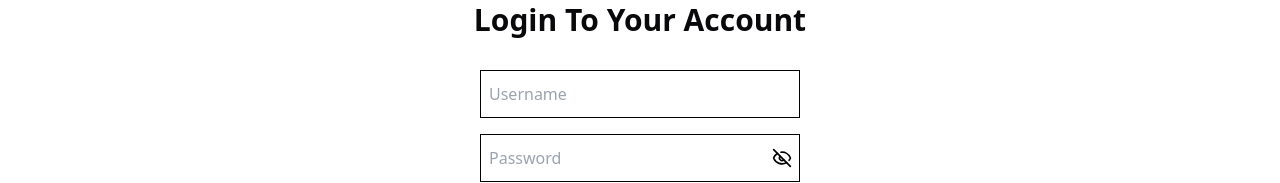
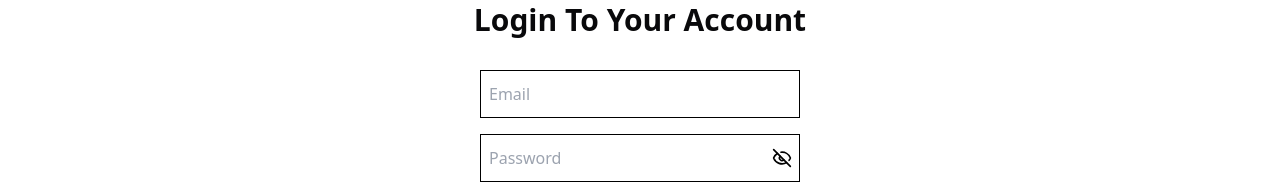
Before and after one commit to Divo123-tech/Educ8, a React (Vite) app in the folder client/: page /login in a window 1280 px wide. Shown: the part 159-342 px from the top of the page. Built offline with nearby package versions, Linux system fonts and the light colour scheme.

Commit message:
made login use email not username

```diff
--- a/client/src/components/Login/Login.tsx
+++ b/client/src/components/Login/Login.tsx
@@ -9,7 +9,7 @@ const Login = () => {
   const navigate = useNavigate();
   const [showPassword, setShowPassword] = useState<boolean>(false);
   const [userLogin, setUserLogin] = useState<LoginRequest>({
-    username: "",
+    email: "",
     password: "",
   });
   const [loginFailed, setLoginFailed] = useState<boolean>(false);
@@ -42,7 +42,7 @@ const Login = () => {
 
   const loginUser = async () => {
     try {
-      await login(userLogin.username, userLogin.password);
+      await login(userLogin.email, userLogin.password);
       const userDetails = await getCurrentUser();
       setUser(userDetails);
       navigate("/");
@@ -58,7 +58,7 @@ const Login = () => {
         <div className="bg-red-200 w-2/3 md:w-1/3 lg:w-1/4 px-4 py-4 flex items-center gap-4 ">
           <CircleAlert className="flex-shrink-0" />
           <h1 className="text-sm font-bold">
-            There was a problem logging in. Check your username and password or
+            There was a problem logging in. Check your email and password or
             create an account.
           </h1>
         </div>
@@ -69,8 +69,8 @@ const Login = () => {
           type="text"
           onChange={changeUserLogin}
           className="border border-black w-2/3 md:w-1/3 lg:w-1/4 h-12 px-2 py-2"
-          placeholder="Username"
-          name="username"
+          placeholder="Email"
+          name="email"
         ></input>
         <div className="relative w-2/3 md:w-1/3 lg:w-1/4">
           <input
--- a/client/src/services/users.service.ts
+++ b/client/src/services/users.service.ts
@@ -60,7 +60,7 @@ export const fetchWithAuth = async <T>(
 };
 
 export type LoginRequest = {
-  username: string;
+  email: string;
   password: string;
 };
 
@@ -70,12 +70,12 @@ type LoginResponse = {
 };
 
 export const login = async (
-  username: string,
+  email: string,
   password: string
 ): Promise<LoginResponse> => {
   const url = `${import.meta.env.VITE_API_URL}/api/token/`;
   const data: LoginRequest = {
-    username,
+    email,
     password,
   };
 
```
